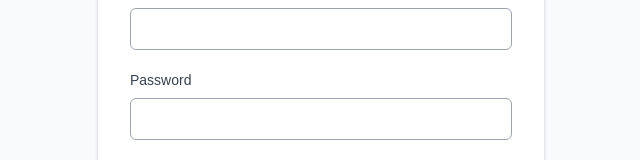
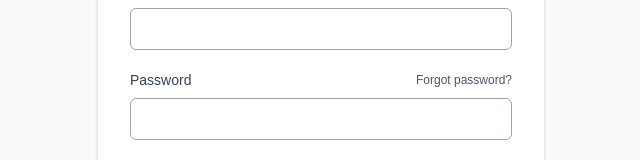
Before and after one commit to Doctorado-UDP/supervision-portal, a Next.js app: page /login in a window 1280 px wide. Shown: the part 384-544 px from the top of the page, without its empty margins (319-959 px from the left). Built offline with nearby package versions, Linux system fonts and the light colour scheme.

Commit message:
Add forgot-password link to sign in

```diff
--- a/app/login/login-form.tsx
+++ b/app/login/login-form.tsx
@@ -1,11 +1,16 @@
 "use client";
 
+import Link from "next/link";
 import { FormEvent, useState } from "react";
 import { useRouter } from "next/navigation";
 
 import { createClient } from "@/lib/supabase/client";
 
-export default function LoginForm() {
+type LoginFormProps = {
+  message?: string;
+};
+
+export default function LoginForm({ message }: LoginFormProps) {
   const router = useRouter();
 
   const [email, setEmail] = useState("");
@@ -20,7 +25,6 @@ export default function LoginForm() {
     setIsLoading(true);
 
     const supabase = createClient();
-
     const { error } = await supabase.auth.signInWithPassword({
       email,
       password,
@@ -38,6 +42,12 @@ export default function LoginForm() {
 
   return (
     <form onSubmit={handleSubmit} className="space-y-5">
+      {message && (
+        <p className="rounded-md border border-green-200 bg-green-50 px-3 py-2 text-sm text-green-800">
+          {message}
+        </p>
+      )}
+
       <div>
         <label
           htmlFor="email"
@@ -45,7 +55,6 @@ export default function LoginForm() {
         >
           Email address
         </label>
-
         <input
           id="email"
           name="email"
@@ -59,13 +68,17 @@ export default function LoginForm() {
       </div>
 
       <div>
-        <label
-          htmlFor="password"
-          className="mb-2 block text-sm font-medium text-gray-700"
-        >
-          Password
-        </label>
-
+        <div className="mb-2 flex items-center justify-between gap-4">
+          <label htmlFor="password" className="text-sm font-medium text-gray-700">
+            Password
+          </label>
+          <Link
+            href="/auth/forgot-password"
+            className="text-xs font-medium text-gray-600 underline-offset-4 hover:text-gray-950 hover:underline"
+          >
+            Forgot password?
+          </Link>
+        </div>
         <input
           id="password"
           name="password"
```
